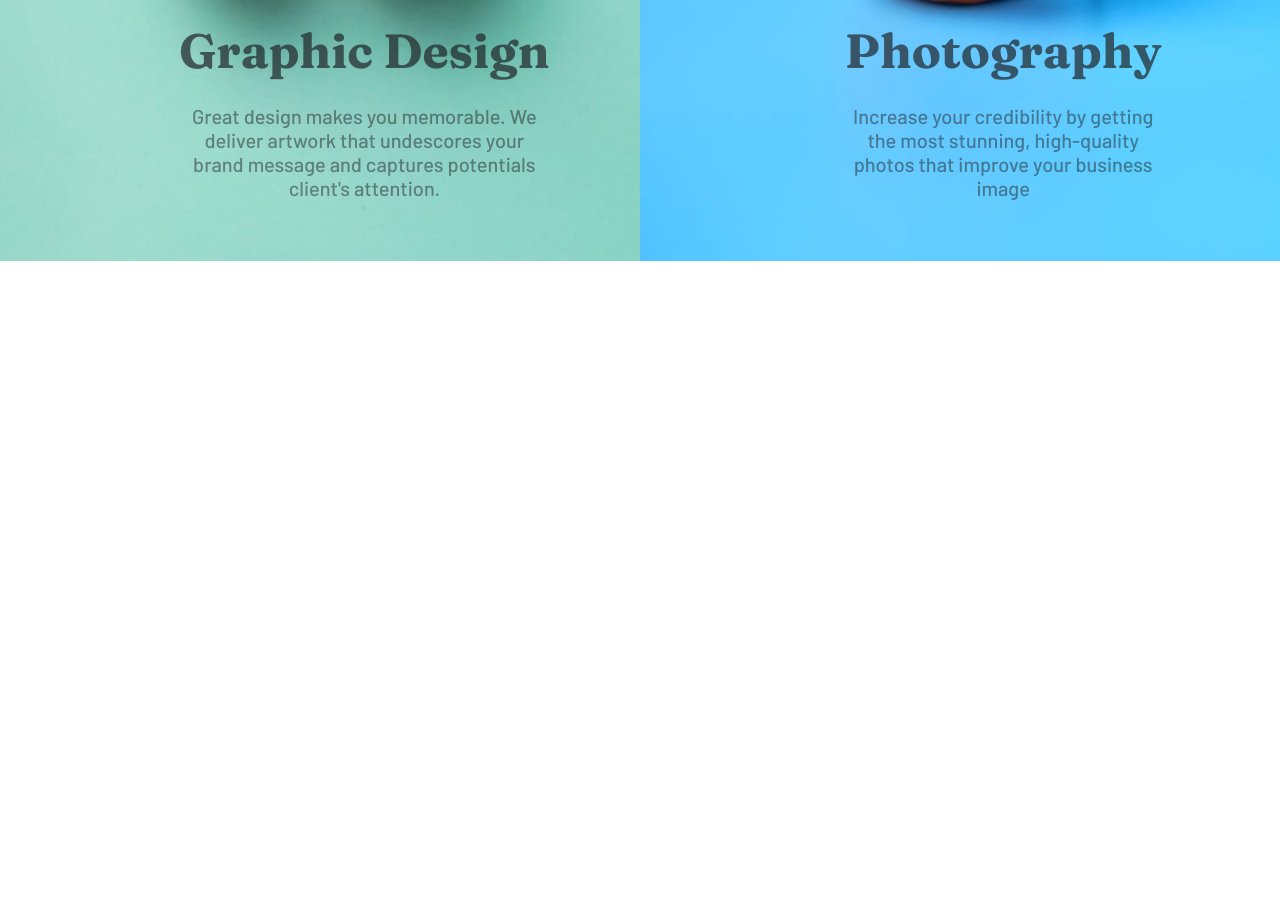
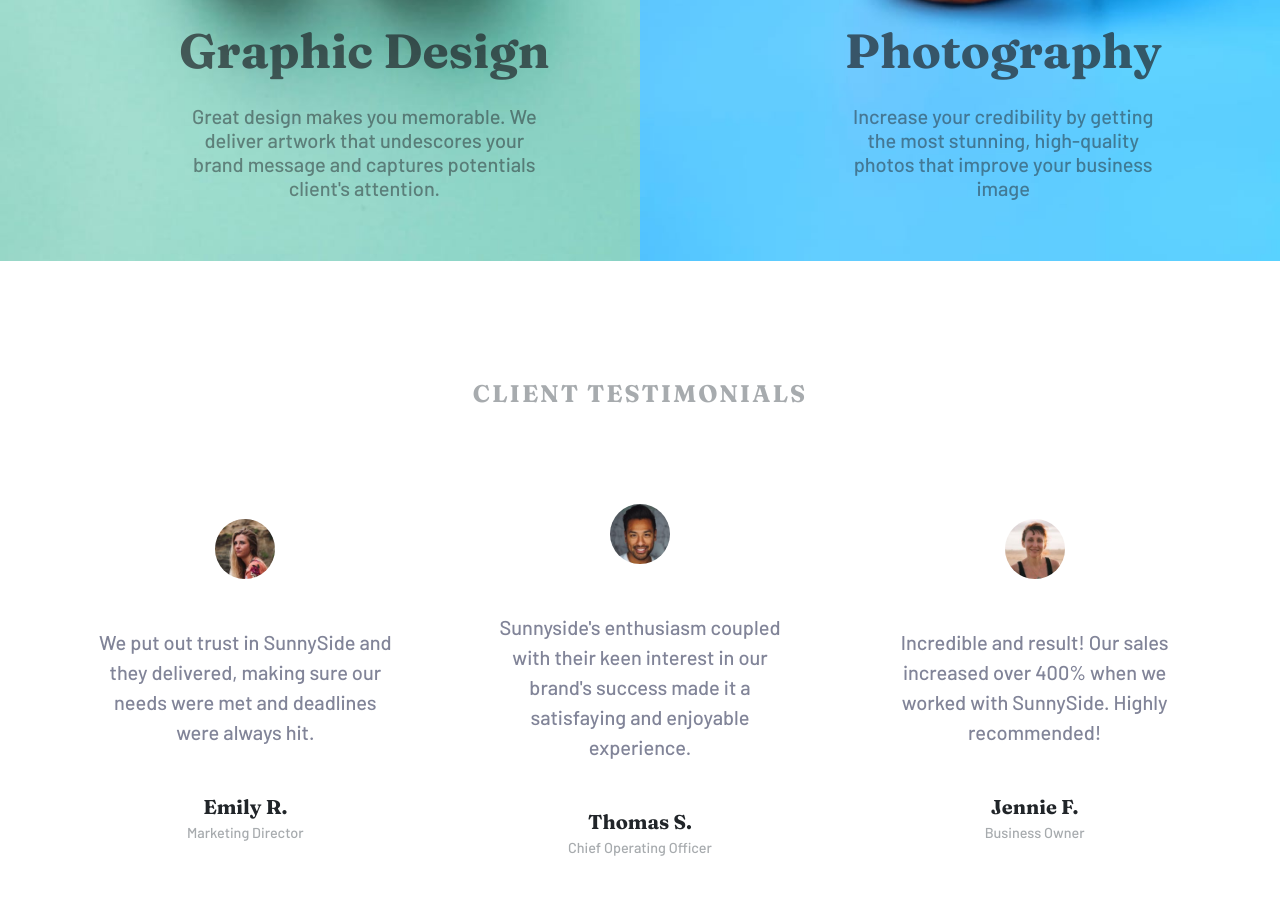
Before and after one commit to MarineLenoir92/Projet-Indiv-LandingPage-Sunnyside, a plain HTML site: page Index.html in a window 1280 px wide. Shown: the part 2137-3060 px from the top of the page. Before the commit the page ends 2398 px from the top, so only its background shows below. Drawn offline with nearby package versions, Linux system fonts and the light colour scheme.

Commit message:
FEAT: itération 7, création de la grille Client Testimonials

```diff
--- a/Index.html
+++ b/Index.html
@@ -104,14 +104,40 @@
                     <div class="display-5" id="subtitleabsolute2">Photography
                     <div class="fs-5  text-center mt-4" id="textabsolute">Increase your credibility by getting the most stunning, high-quality photos that improve your business image</div>
                     </div>
-                    <img class="img-fluid" src="./images/desktop/image-photography.jpg" alt="illustration d'une cerise" id="imgdesktop2" id="colrelative">
-                    <img class="img-fluid" src="./images/mobile/image-photography.jpg" alt="illustration d'une cerise" id="imgmobile2" id="colrelative">
+                    <img class="img-fluid" src="./images/desktop/image-photography.jpg" alt="illustration d'une orange" id="imgdesktop2" id="colrelative">
+                    <img class="img-fluid" src="./images/mobile/image-photography.jpg" alt="illustration d'une orange" id="imgmobile2" id="colrelative">
+                </div>
+            </div>
+        </div>
+    </section>
+        <!--ROW THREE-->
+        <!--CLIENT TESTIMONIALS-->
+    <section>
+        <div class="container-fluid ps-5 pe-5 pb-5 gx-0">
+            <div class="row align-items-center gx-0">
+                <p class="text-center mb-5 h4" id="clienttest">CLIENT TESTIMONIALS</p>
+                <div class="col-md-4 ps-5 pe-5 gx-0">
+                    <img class="img-fluid mt-5 mb-5" src="./images/image-emily.jpg" alt="photo de Emily" id="portrait">
+                    <p class="text-center fs-5" id="testimonials">We put out trust in SunnySide and they delivered, making sure our needs were met and deadlines were always hit.</p>
+                    <p class="text-center fs-5" id="name">Emily R.</p>
+                    <p class="text-center" id="titre">Marketing Director</p>
+                </div>
+                <div class="col-md-4 ps-5 pe-5 gx-0">
+                    <img class="img-fluid mt-5 mb-5" src="./images/image-thomas.jpg" alt="photo de Thomas" id="portrait">
+                    <p class="text-center fs-5" id="testimonials">Sunnyside's enthusiasm coupled with their keen interest in our brand's success made it a satisfaying and enjoyable experience.</p>
+                    <p class="text-center fs-5" id="name">Thomas S.</p>
+                    <p class="text-center" id="titre">Chief Operating Officer</p>
+                </div>
+                <div class="col-md-4 ps-5 pe-5 gx-0">
+                    <img class="img-fluid mt-5 mb-5" src="./images/image-jennie.jpg" alt="photo de Jennie" id="portrait">
+                    <p class="text-center fs-5" id="testimonials">Incredible and result! Our sales increased over 400% when we worked with SunnySide. Highly recommended!</p>
+                    <p class="text-center fs-5" id="name">Jennie F.</p>
+                    <p class="text-center" id="titre">Business Owner</p>
                 </div>
             </div>
         </div>
 
-        <!--ROW THREE-->
-
+    </section>
     <script src="https://cdn.jsdelivr.net/npm/bootstrap@5.2.0-beta1/dist/js/bootstrap.bundle.min.js" integrity="sha384-pprn3073KE6tl6bjs2QrFaJGz5/SUsLqktiwsUTF55Jfv3qYSDhgCecCxMW52nD2" crossorigin="anonymous"></script>
 </body>
 </html>
--- a/Style.css
+++ b/Style.css
@@ -131,6 +131,37 @@ body{
     opacity: 0.7;
 }
 
+#clienttest{
+    font-family: 'Fraunces', sans-serif;
+    color: hsl(210, 4%, 67%);
+    letter-spacing: 2px;
+    margin-top: 10%;
+}
+
+#portrait{
+    border-radius: 50%;
+    display: block;
+    margin-right: auto;
+    margin-left: auto;
+    width: 20%;
+}
+
+#testimonials{
+    font-family: 'Barlow', sans-serif;
+    color: hsl(232, 10%, 55%);
+    margin-bottom: 15%;
+}
+
+#name{
+    font-family: 'Fraunces', sans-serif;
+    margin-bottom: 0%;
+}
+
+#titre{
+    font-family: 'Barlow', sans-serif;
+    font-size: 90%;
+    color: hsl(210, 4%, 67%);
+}
 
 /* MEDIA QUERIES MD */
 
@@ -239,6 +270,23 @@ body{
 
     #textabsolute{
         width: 250px;
+    }
+
+    #testimonials{
+        font-family: 'Barlow', sans-serif;
+        color: hsl(232, 10%, 55%);
+        margin-bottom: 15%;
+    }
+
+    #name{
+        font-family: 'Fraunces', sans-serif;
+        margin-bottom: 0%;
+    }
+
+    #titre{
+        font-family: 'Barlow', sans-serif;
+        font-size: 90%;
+        color: hsl(210, 4%, 67%);
     }
   }
 
@@ -361,6 +409,24 @@ body{
         margin-left: 26%;
     }
 
+    #portrait{
+        width: 40%;
+    }
+
+    #testimonials{
+        font-family: 'Barlow', sans-serif;
+        margin: -10% -20% 5% -20%;
+    }
+
+    #name{
+        margin: 0%;
+    }
+
+    #titre{
+        margin-top: 0%;
+        margin-bottom: 10%;
+    }
+
 
 
   }
```
